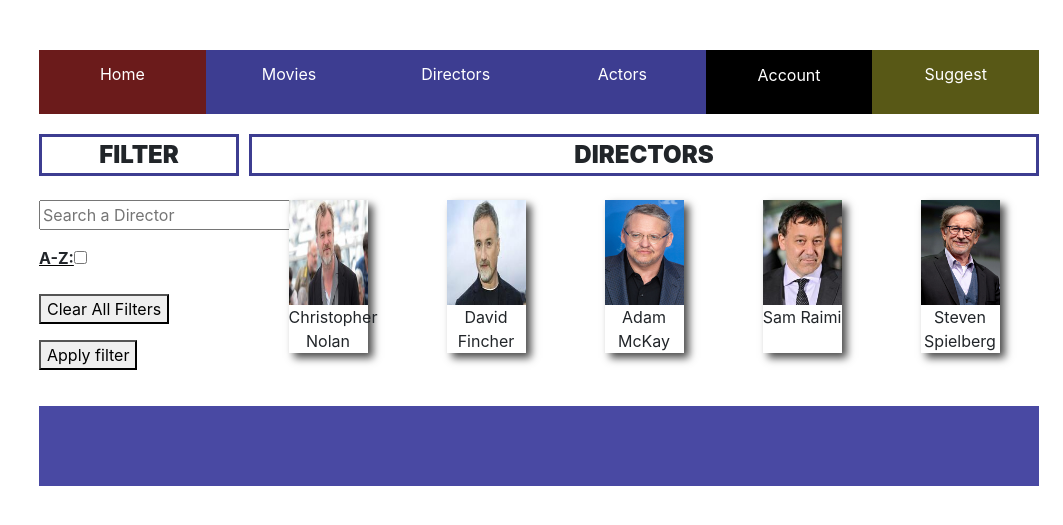
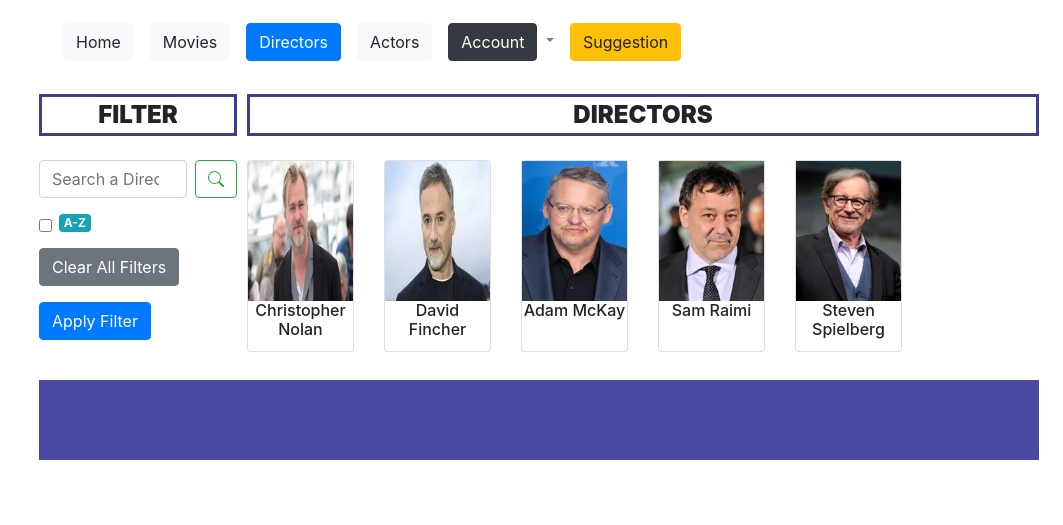
Before and after one commit to Sergio2405/Movies, a Django app: page /blog/directors/ in a window 1280 px wide. Shown: the top 525 px of the page, without its empty margins (217-1280 px from the left). Run offline with Django 3.2, Linux system fonts and the light colour scheme; data comes from the database, SQL or seed files in the repository; parts of the project's set-up code (start-up, migrations or seed data) failed here and were passed over.

```diff
--- a/blog/templates/blog/directors.html
+++ b/blog/templates/blog/directors.html
@@ -9,7 +9,68 @@
 {% block content %}
 <div id = "webpage">
 
-    {{ block.super }}
+    <nav class="navbar navbar-expand-lg navbar-light" id = "header">
+        <div class="collapse navbar-collapse" id="navbarScroll">
+          <ul class="navbar-nav mr-auto my-2 my-lg-0 navbar-nav-scroll" style="max-height: 100px;">
+            <li class="nav-item">
+              <a class="nav-link" href="{% url 'Home' %}">
+                <button type="button" class="btn btn-light position-relative">
+                    Home
+                </button>
+            </a>
+            </li>
+            <li class="nav-item">
+              <a class="nav-link" href="{% url 'Movies' %}">
+                <button type="button" class="btn btn-light position-relative">
+                    Movies
+                </button>
+            </a>
+            </li>
+            <li class="nav-item">
+                <a class="nav-link" href="{% url 'Directors' %}">
+                    <button type="button" class="btn btn-primary position-relative">
+                        Directors
+                    </button>
+                </a>
+            </li>
+            <li class="nav-item">
+                <a class="nav-link" href="{% url 'Actors' %}">
+                    <button type="button" class="btn btn-light position-relative">
+                        Actors
+                    </button>
+                </a>
+            </li>
+            <li class="nav-item dropdown">
+              <a class="nav-link dropdown-toggle" id="navbarScrollingDropdown" role="button" data-toggle="dropdown" aria-expanded="false">
+                <button type="button" class="btn btn-dark position-relative">
+                    Account
+                </button>
+              </a>
+              <ul class="dropdown-menu" aria-labelledby="navbarScrollingDropdown">
+                {% if user.username != "" %}
+                    <li><a class="dropdown-item" href="{% url 'Profile' %}">{{ user.username }}</a></li>
+                    <li><hr class="dropdown-divider"></li>
+                    <li><a class="dropdown-item" href="{% url 'Logout' %}">Logout</a></li>
+                {% else %}
+                    <li><a class="dropdown-item" href="{% url 'Register' %}">Register</a></li>
+                    <li><a class="dropdown-item" href="{% url 'Login' %}">Login</a></li>
+                {% endif %}
+              </ul>
+            </li>
+            <li class="nav-item">
+                <a class="nav-link" href="{% url 'Actors' %}">
+                    <button type="button" class="btn btn-warning position-relative">
+                        Suggestion
+                    </button>
+                </a>
+            </li>
+          </ul>
+          <!-- <form class="d-flex">
+            <input class="form-control mr-2" type="search" placeholder="Search" aria-label="Search">
+            <button class="btn btn-outline-success" type="submit">Search</button>
+          </form> -->
+        </div>
+      </nav>
 
     <div id = "page">
 
@@ -22,16 +83,28 @@
             <div>
                 <form method = "POST" action="">{% csrf_token %}
 
-                    <input name = "search" type = "text" placeholder="Search a Director">
+                    <div class = "d-flex">
+                        <input class="form-control mr-2" name = "search" type="search" placeholder="Search a Director" aria-label="Search">
+                        <button class="btn btn-outline-success" type="submit">
+                            <svg xmlns="http://www.w3.org/2000/svg" width="16" height="16" fill="currentColor" class="bi bi-search" viewBox="0 0 16 16">
+                                <path d="M11.742 10.344a6.5 6.5 0 1 0-1.397 1.398h-.001c.03.04.062.078.098.115l3.85 3.85a1 1 0 0 0 1.415-1.414l-3.85-3.85a1.007 1.007 0 0 0-.115-.1zM12 6.5a5.5 5.5 0 1 1-11 0 5.5 5.5 0 0 1 11 0z"/>
+                             </svg>
+                        </button>
+                    </div>
                     <p></p>
 
-                    <label class = "filter">A-Z:<input type = "checkbox" name = "A-Z"></label>
+                    <div class="form-check">
+                        <input class="form-check-input" type="checkbox" name = "A-Z" id="A-Z">
+                        <label class="form-check-label badge badge-info" for="A-Z">
+                            A-Z
+                        </label>
+                    </div>
 
                     <p></p>
-                    <button type = button>Clear All Filters</button>
+                    <button class="btn btn-secondary" type = button>Clear All Filters</button>
 
                     <p></p>
-                    <button>Apply filter</button>
+                    <button class="btn btn-primary" >Apply Filter</button>
                 </form>
             </div>
 
@@ -43,16 +116,19 @@
             </div>
             <br>
 
-            <div class = "wrap_objects">
+            <div class = "row row-cols-1 row-cols-md-6">
                 {% for director in directors_list %}
-                    <div class = "images" style = "max-height: 85%;max-width: 10%">
+                <div class="col col mb-2">
+                    <div class="card h-100">
                         <a href = "{% url 'DirectorsDetail' director.id %}">
-                            <img src="{{ director.image.url }}" style="width: 100%; height: auto;" >
+                                <img src="{{ director.image.url }}" style = "max-width: 100%;max-height: 100%;" >
                         </a>
-                        <figcaption style = "text-align: center;">
-                        {{ director.name }}
-                        </figcaption>
+                        <h6 class="card-title" style = "text-align: center;">
+                            {{ director.name }}
+                        </h6>
+
                     </div>
+                </div>
                 {% endfor %}
             </div>
         </div>
@@ -72,4 +148,9 @@
 {{ searched|json_script:'searched' }}
 
 <script type="text/javascript" src = "{% static 'blog/js/filter.js' %}"></script>
+<script>
+    $(document).ready(function() {
+    $(".dropdown-toggle").dropdown();
+});
+</script>
 {% endblock %}
```
Also changed, not shown: blog/templates/blog/movies.html (+14 -11 lines).
